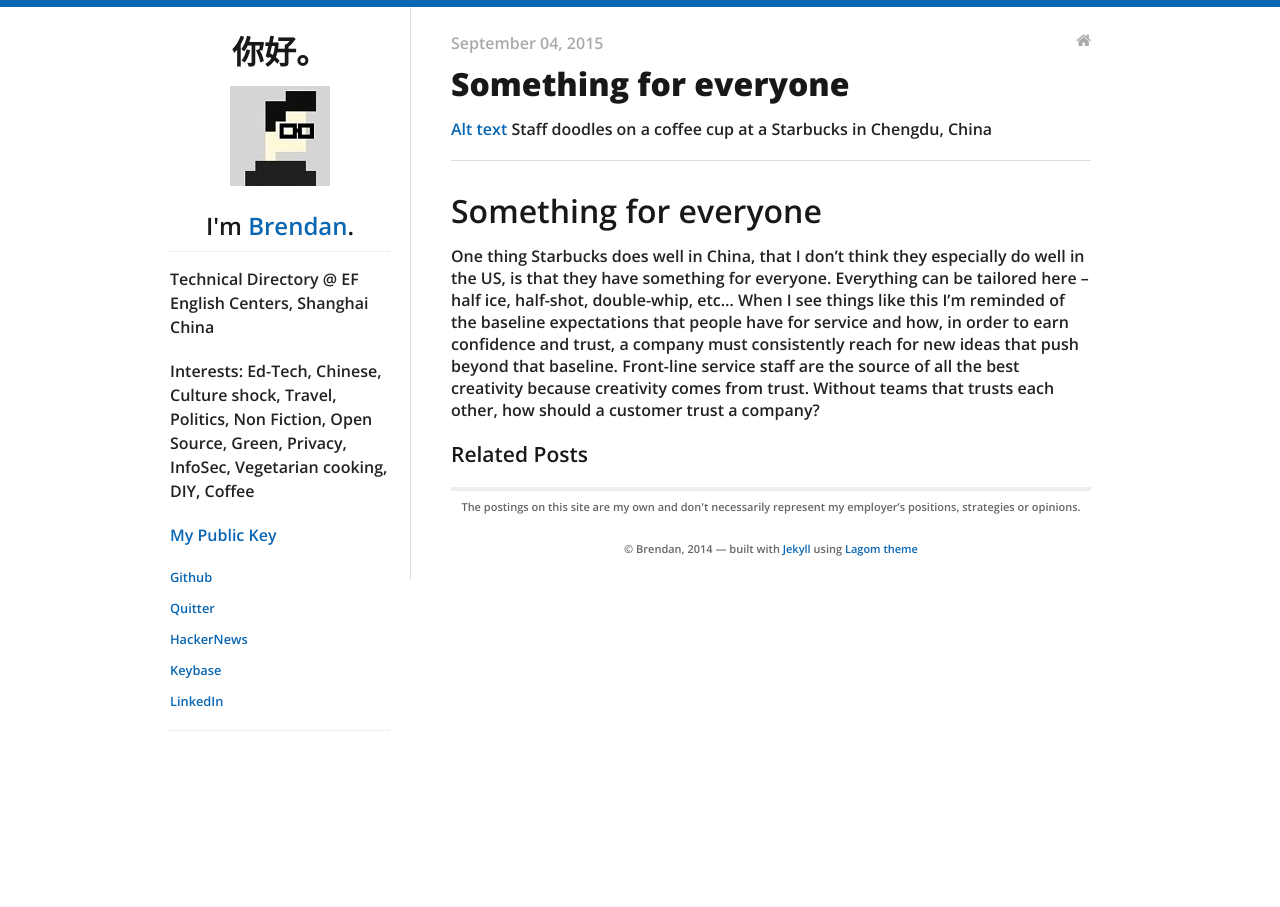
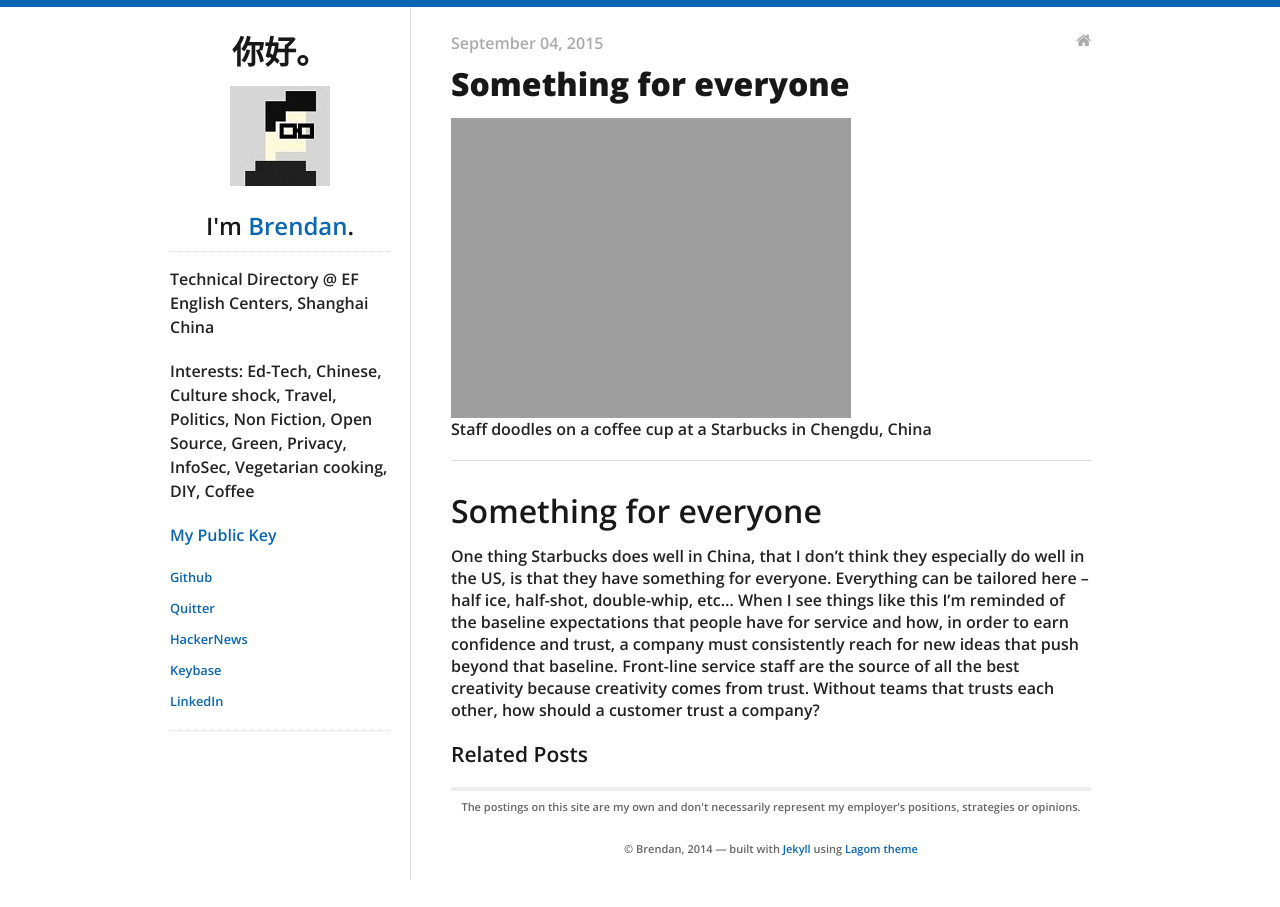
Before and after one commit to bcooney/bcooney.github.io, a Jekyll site: the page built from _posts/2015-09-04-something-for-everyone.md, in a window 1280 px wide. Built offline with Jekyll 4.4.1, drawn with Linux system fonts in a browser that asks for light colours; nearby versions of some CDN libraries.

Commit message:
Last time, I swear

```diff
--- a/_posts/2015-09-04-something-for-everyone.md
+++ b/_posts/2015-09-04-something-for-everyone.md
@@ -5,7 +5,7 @@
 - blog
 ---
 
-[Alt text](https://bcooney.github.io/_images/201509/starbucks.jpg)
+![Alt text](https://bcooney.github.io/_images/201509/starbucks.jpg)
 Staff doodles on a coffee cup at a Starbucks in Chengdu, China
 
 ---
```
